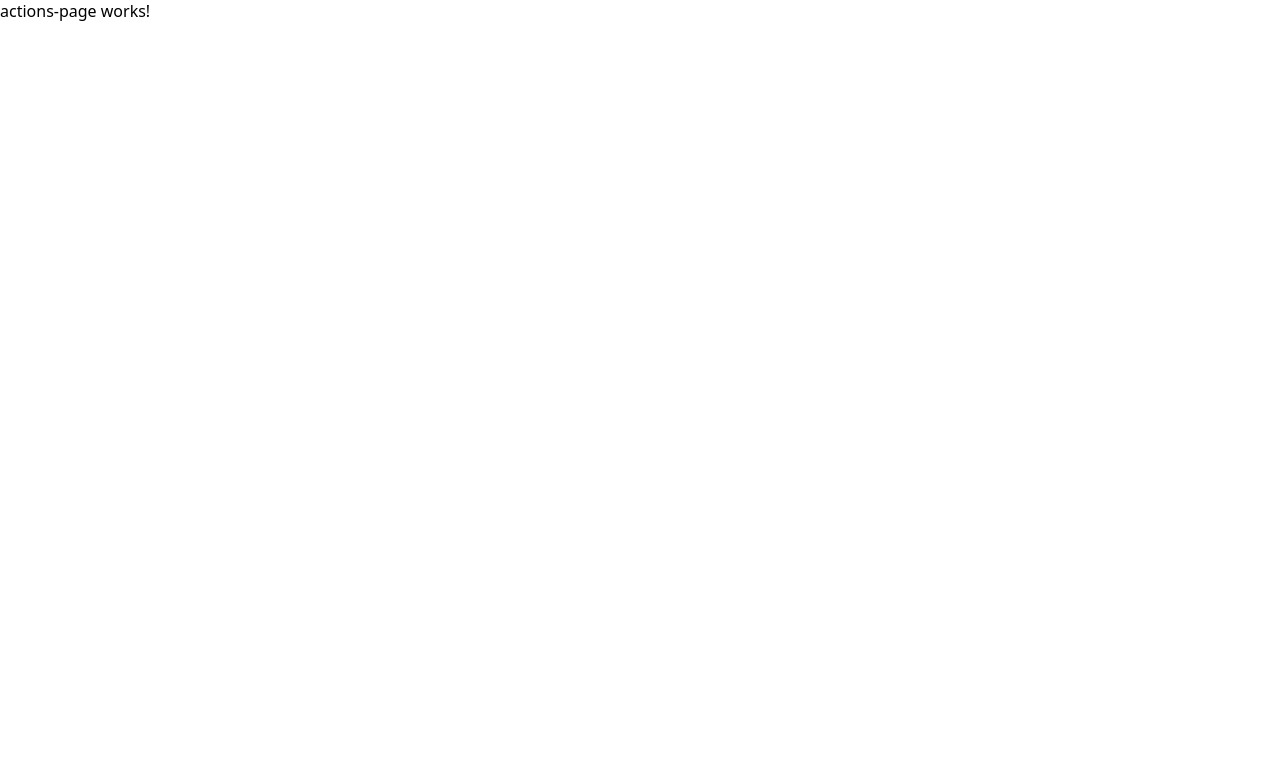
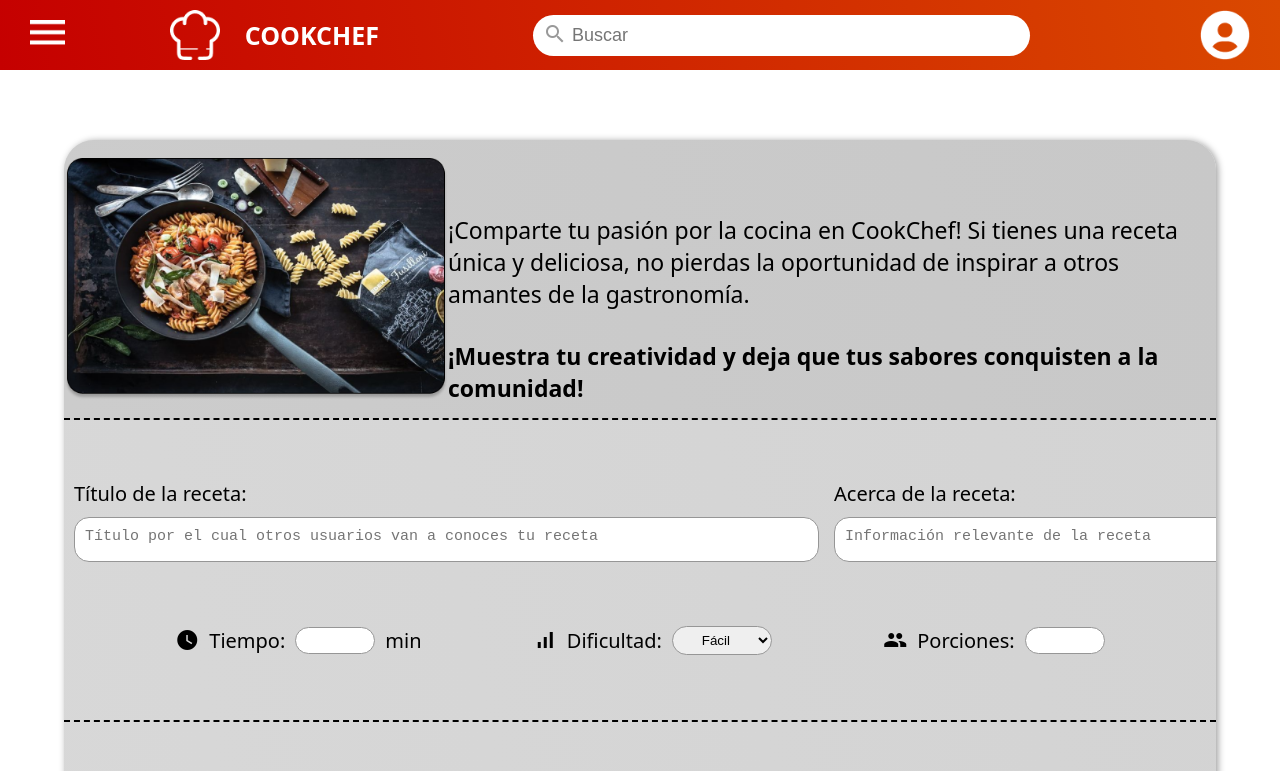
Before and after one commit to Kevinjr2912/Proyecto_C1, an Angular app in the folder recipe_project_front/: page / in a window 1280 px wide. Shown: the top 771 px of the page. Built offline with nearby package versions, Linux system fonts and the light colour scheme; a web font is replaced by a local one.

Commit message:
Corrigiendo algunos estilos

```diff
--- a/recipe_project_front/src/app/actions-page/actions-page.component.css
+++ b/recipe_project_front/src/app/actions-page/actions-page.component.css
@@ -0,0 +1,136 @@
+.box-son-information-recipe {
+  background-color: #f3f3f3;
+  max-width: 100vw;
+  min-height: 100vh;
+  display: flex;
+  justify-content: center;
+  align-items: center;
+}
+
+.receta-container {
+  background-color: #fff;
+  width: 75%;
+  border: 1px solid #ddd;
+  border-radius: 30px;
+  padding: 20px;
+  padding-bottom: 100px;
+  margin-top: 100px;
+  margin-bottom: 100px;
+  box-shadow: 0 2px 10px rgba(0, 0, 0, 0.1);
+}
+
+.receta-container h1{
+  margin-top: 30px;
+}
+
+.nombre-comida {
+  text-align: center;
+  font-size: 24px;
+  margin-bottom: 20px;
+}
+
+.info-receta {
+  margin-top: 40px;
+  display: flex;
+  justify-content: space-evenly;
+  align-items: center;
+  margin-bottom: 20px;
+}
+
+.imagen-comida {
+  width: 250px;
+  height: 150px;
+  background-color: #ddd;
+  border-radius: 10px;
+}
+
+.acerca-de {
+  width: 900px;
+  padding: 15px;
+  background-color: #f9f9f9;
+  border-radius: 10px;
+  display: flex;
+  flex-direction: column;
+  align-items: center;
+  text-align: justify;
+}
+
+.acerca-de h2 {
+  margin-bottom: 15px;
+}
+
+.detalles {
+  display: flex;
+  justify-content: space-around;
+  margin-bottom: 20px;
+  font-size: 14px;
+}
+
+.detalles input {
+  outline: none;
+  width: 80px;
+  padding: 5px;
+  text-align: center;
+  border: 1px solid #969696;
+  border-radius: 30px;
+}
+
+.box-time,
+.box-difficult,
+.box-diners {
+  display: flex;
+  align-items: center;
+  justify-content: center;
+  margin-top: 80px;
+  gap: 10px;
+}
+
+.box-icon {
+  display: flex;
+  justify-content: center;
+  align-items: center;
+}
+
+#option-dificult {
+  width: 100px;
+  padding: 5px;
+  text-align: center;
+  outline: none;
+  border: 1px solid #969696;
+  border-radius: 30px;
+}
+
+
+.seccion {
+  margin-top: 80px;
+  margin-bottom: 20px;
+}
+
+.seccion h3 {
+  margin-bottom: 10px;
+  font-size: 18px;
+  font-weight: bold;
+}
+
+.seccion p {
+  padding: 10px;
+  background-color: #f9f9f9;
+  border-radius: 10px;
+  min-height: 80px;
+}
+
+button {
+  position: relative;
+  left: 530px;
+  top: 60px;
+  width: 150px;
+  padding: 15px;
+  font-size: 15px;
+  border-radius: 30px;
+  border: 1px solid #969696;
+  background-color: #f9f9f9;
+}
+
+button:hover {
+  background-color: #e1e1e1;
+}
--- a/recipe_project_front/src/app/actions-page/actions-page.component.html
+++ b/recipe_project_front/src/app/actions-page/actions-page.component.html
@@ -1 +1,65 @@
-<p>actions-page works!</p>
+<div class="box-main">
+  <header>
+    <nav-bar-component></nav-bar-component>
+  </header>
+  <div class="box-son-information-recipe">
+    <div class="receta-container">
+      <h1 class="nombre-comida">Nombre de comida</h1>
+      <div class="info-receta">
+        <img
+          src="assets/img/Presentation.png"
+          alt="Imagen de comida"
+          class="imagen-comida"
+        />
+        <div class="acerca-de">
+          <h2>Acerca de la receta:</h2>
+          <p>Lorem ipsum dolor sit amet consectetur, adipisicing elit. Sapiente molestiae minus eos amet quos quod voluptatum ipsum ipsam fugit animi consequuntur ullam, dolorem assumenda iste possimus quas vel? Similique, natus? Lorem ipsum dolor sit amet consectetur adipisicing elit. Esse ea pariatur laudantium maiores culpa explicabo, voluptate ratione inventore officia ullam, perferendis earum dignissimos quam, quia animi dolor fugiat qui voluptates. Lorem ipsum dolor sit amet consectetur adipisicing elit. Tempore ea nam autem dolores molestias optio porro! Error, mollitia itaque? Velit distinctio porro pariatur magni, minus optio. Explicabo natus aperiam veritatis.</p>
+        </div>
+      </div>
+      <div class="detalles">
+        <div class="box-time">
+          <div class="box-icon">
+            <span class="material-icons"> watch_later </span>
+          </div>
+          <div>
+            <p>Tiempo:</p>
+          </div>
+          <input type="text" />
+          <p>min</p>
+        </div>
+        <div class="box-difficult">
+          <div class="box-icon">
+            <span class="material-icons"> signal_cellular_alt </span>
+          </div>
+          <div>
+            <p>Dificultad:</p>
+          </div>
+          <select id="option-dificult">
+            <option value="Fácil">Fácil</option>
+            <option value="Intermedio">Intermedio</option>
+            <option value="Difícil">Difícil</option>
+          </select>
+        </div>
+        <div class="box-diners">
+          <div class="box-icon">
+            <span class="material-icons"> group </span>
+          </div>
+          <div>
+            <p>Porciones:</p>
+          </div>
+          <input type="text" />
+        </div>
+      </div>
+      <div class="seccion">
+        <h3>Ingredientes:</h3>
+        <p>Lista de ingredientes...</p>
+      </div>
+      <div class="seccion">
+        <h3>Instrucciones:</h3>
+        <p>Lista de instrucciones...</p>
+      </div>
+
+      <button type="button">Actualizar</button>
+    </div>
+  </div>
+</div>
--- a/recipe_project_front/src/app/app-routing.module.ts
+++ b/recipe_project_front/src/app/app-routing.module.ts
@@ -1,7 +1,10 @@
 import { NgModule } from '@angular/core';
 import { RouterModule, Routes } from '@angular/router';
+import { AddRecipePageComponent } from './add-recipe-page/add-recipe-page.component';
 
-const routes: Routes = [];
+const routes: Routes = [
+  {path: '', component: AddRecipePageComponent}
+];
 
 @NgModule({
   imports: [RouterModule.forRoot(routes)],
--- a/recipe_project_front/src/app/app.component.html
+++ b/recipe_project_front/src/app/app.component.html
@@ -1 +1 @@
-<app-actions-page></app-actions-page>
+<router-outlet></router-outlet>
--- a/recipe_project_front/src/app/app.module.ts
+++ b/recipe_project_front/src/app/app.module.ts
@@ -1,6 +1,6 @@
 import { NgModule } from '@angular/core';
 import { BrowserModule } from '@angular/platform-browser';
-
+import { HttpClient } from '@angular/common/http';
 import { AppRoutingModule } from './app-routing.module';
 import { AppComponent } from './app.component';
 import { NavBarComponent } from './nav-bar/nav-bar.component';
--- a/recipe_project_front/src/app/see-published-recipes-page/see-published-recipes-page.component.html
+++ b/recipe_project_front/src/app/see-published-recipes-page/see-published-recipes-page.component.html
@@ -150,7 +150,12 @@
       </div>
     </div>
     <div class="box-cards-recipes">
-      <!-- <app-cards-recipes-published></app-cards-recipes-published> -->
+      <app-cards-recipes-published></app-cards-recipes-published>
+      <app-cards-recipes-published></app-cards-recipes-published>
+      <app-cards-recipes-published></app-cards-recipes-published>
+      <app-cards-recipes-published></app-cards-recipes-published>
+      <app-cards-recipes-published></app-cards-recipes-published>
+      <app-cards-recipes-published></app-cards-recipes-published>
     </div>
   </div>
 </div>
```
